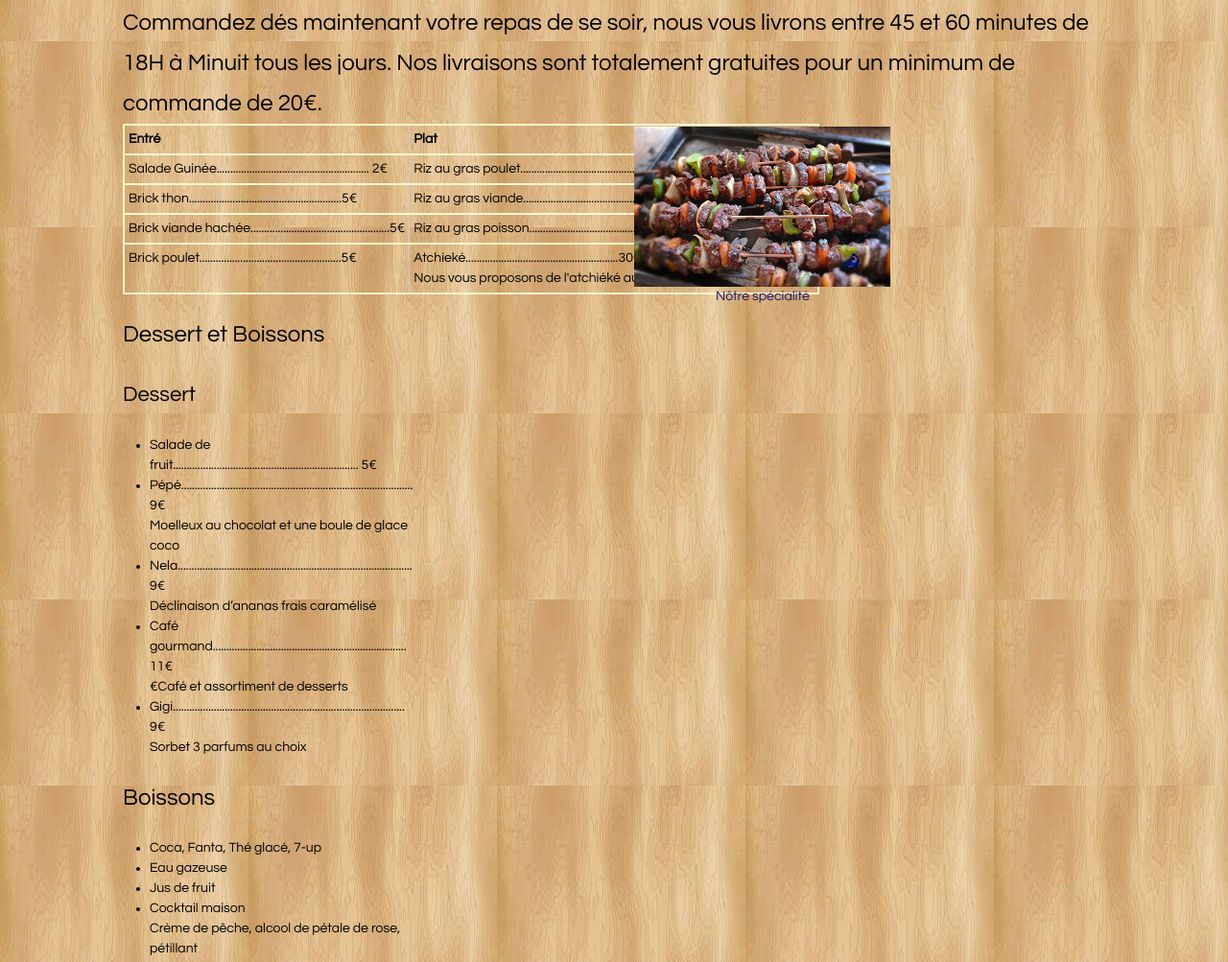
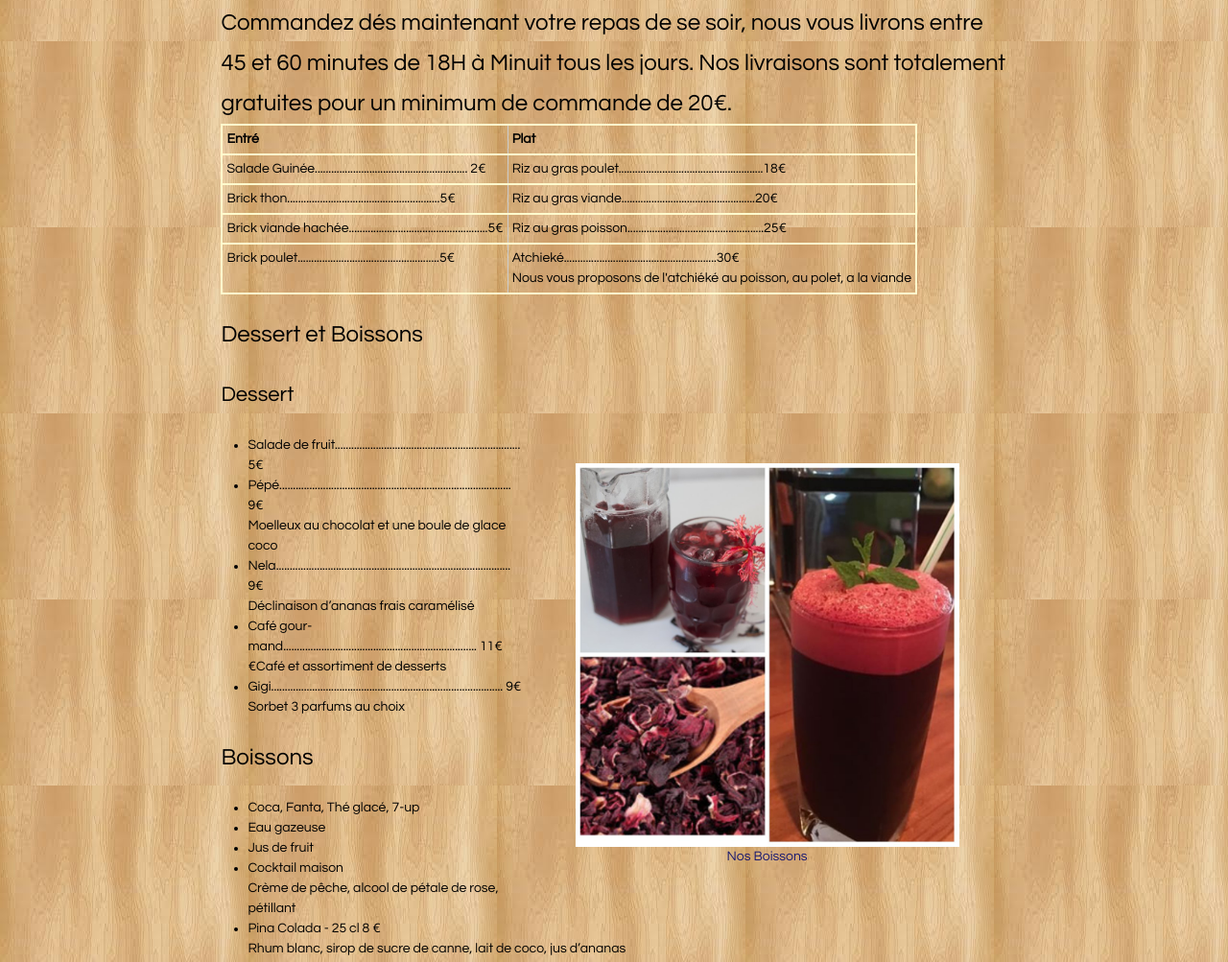
Before and after one commit to DjenabouCellou/tchnoWeb, a plain HTML site: page Web/www/menu.html in a window 1280 px wide. Shown: the part 151-1154 px from the top of the page at 96% size. Drawn offline with Linux system fonts and the light colour scheme.

Commit message:
redimentionnement

```diff
--- a/Web/www/css/menu.css
+++ b/Web/www/css/menu.css
@@ -40,9 +40,8 @@ th {
 figure {
   float: right;
   position: relative;
-  margin-top: -225px;
-  width: 60%;
-  height: 800px;
+  width: 400px;
+  /* height: 800px; */
   padding: 50px;
   text-align: center;
 }
@@ -61,3 +60,8 @@ figcaption {
   background-color: #CCC;
   opacity: 0.7;
 }
+
+.presentation {
+  width: 80%;
+  margin: 0 auto;
+}
--- a/Web/www/menu.html
+++ b/Web/www/menu.html
@@ -23,6 +23,7 @@
 	</header>
 
 	<section class="main">
+		<div class="presentation">
 			<h2><b>Menu délice</b></h2>
 			<h2>Commandez dés maintenant votre repas de se soir, nous vous livrons entre 45 et 60 minutes de 18H à Minuit tous les jours.
 					 Nos livraisons sont totalement gratuites pour un minimum de commande de 20€.</h2>
@@ -55,13 +56,13 @@
 				</tbody>
 			</table>
 
-		<figure>
-			<img src="image/b.png" alt="notre specialite" width="304" height="228">
-			<figcaption>Nôtre spécialité</figcaption>
-		</figure>
 
 			<h2>Dessert et Boissons</h2>
 			<h3>Dessert</h3>
+			<figure>
+				<img src="image/boi.jpg" alt="notre specialite" width="304" height="228">
+				<figcaption>Nos Boissons</figcaption>
+			</figure>
 			<ul style="list-style-type:disc;">
 				<li>Salade de fruit.................................................................... 5€</li>
 				<li>Pépé..................................................................................... 9€<br/> Moelleux au chocolat et une boule de glace coco</li>
@@ -69,6 +70,7 @@
 				<li>Café gourmand....................................................................... 11€ <br/>€Café et assortiment de desserts</li>
 				<li>Gigi..................................................................................... 9€ <br/>Sorbet 3 parfums au choix</li>
 			</ul>
+
 			<h2>Boissons</h2>
 			<ul>
 				<li>Coca, Fanta, Thé glacé, 7-up</li>
@@ -77,6 +79,7 @@
 				<li>Cocktail maison <br/>Crème de pêche, alcool de pétale de rose, pétillant</li>
 				<li>Pina Colada - 25 cl 8 € <br/>Rhum blanc, sirop de sucre de canne, lait de coco, jus d’ananas</li>
 			</ul>
+		</div>
 	</section>
 
 	<a href="#ancreMenu"><img src="image/remonter.png" class="remonter"></a>
```
Lines whose indentation alone changed are shown as unchanged.
